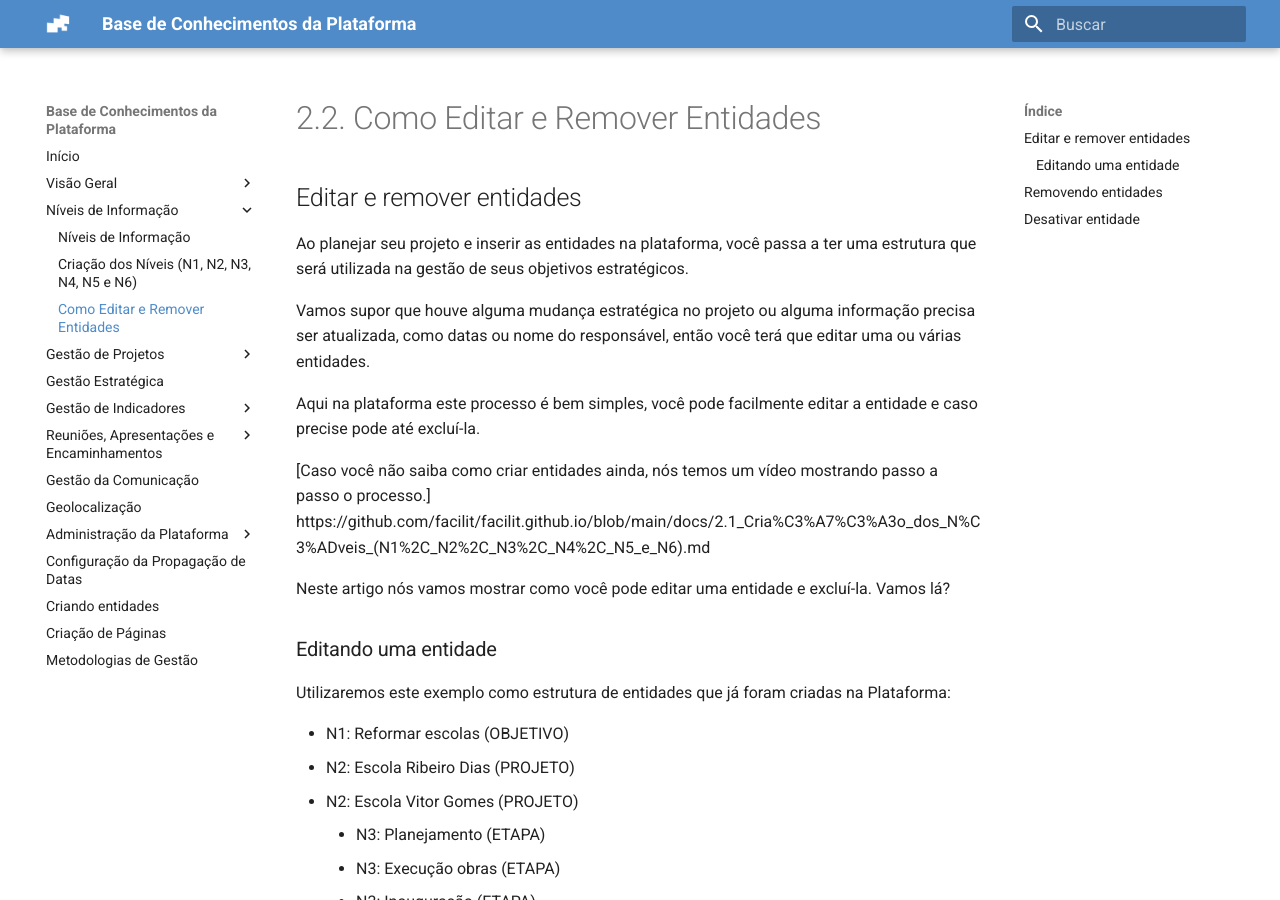
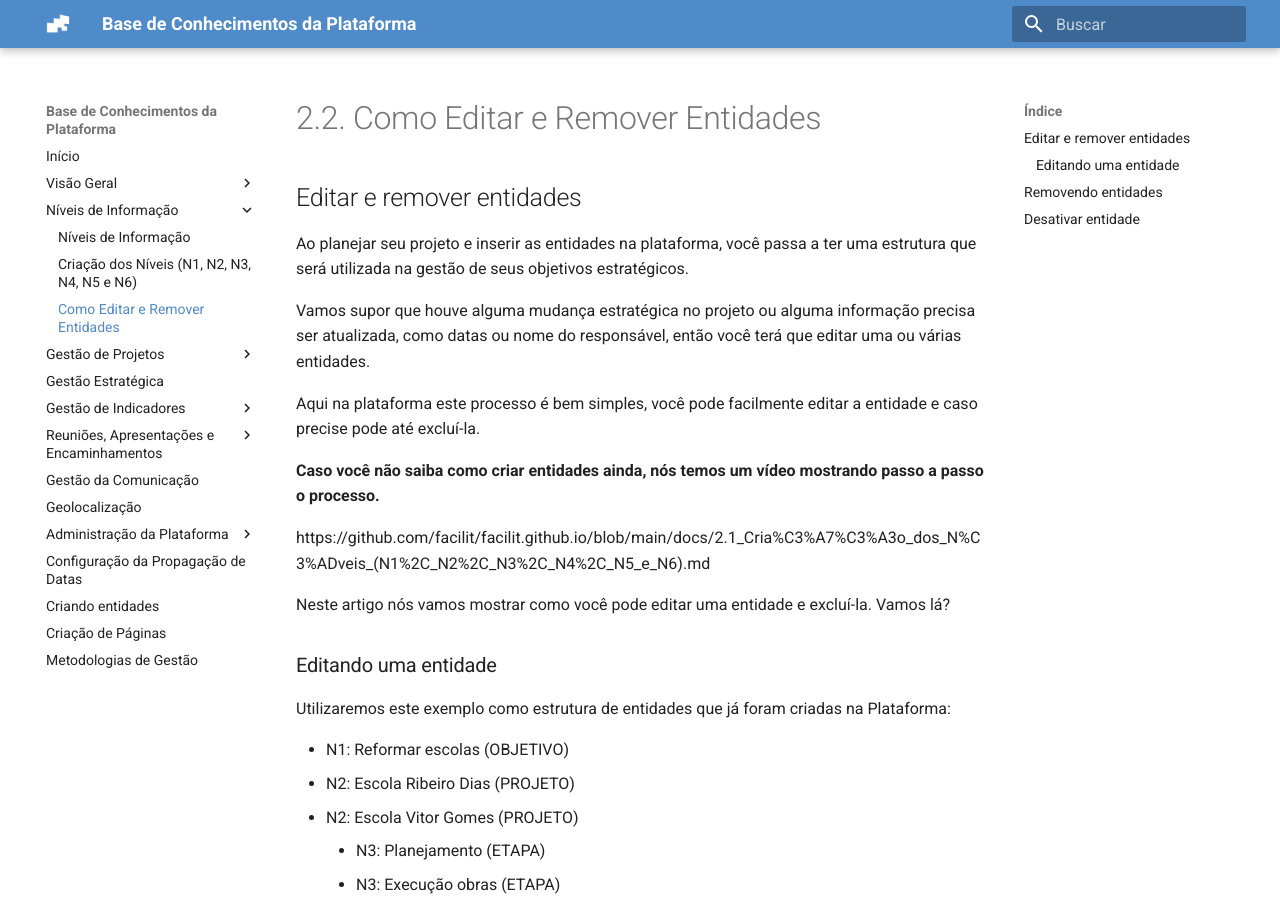
Before and after one commit to facilit/facilit.github.io, an MkDocs documentation site: the page built from docs/2.2_Como_Editar_e_Remover_Entidades.md, in a window 1280 px wide and 900 px high. Built offline with MkDocs 1.6.1 and Material for MkDocs 9.7.7, drawn with Linux system fonts in a browser that asks for light colours.

```diff
--- a/docs/2.2_Como_Editar_e_Remover_Entidades.md
+++ b/docs/2.2_Como_Editar_e_Remover_Entidades.md
@@ -8,7 +8,8 @@ Vamos supor que houve alguma mudança estratégica no projeto ou alguma informa
 
 Aqui na plataforma este processo é bem simples, você pode facilmente editar a entidade e caso precise pode até excluí-la.
 
-[Caso você não saiba como criar entidades ainda, nós temos um vídeo mostrando passo a passo o processo.]
+**Caso você não saiba como criar entidades ainda, nós temos um vídeo mostrando passo a passo o processo.**
+
 https://github.com/facilit/facilit.github.io/blob/main/docs/2.1_Cria%C3%A7%C3%A3o_dos_N%C3%ADveis_(N1%2C_N2%2C_N3%2C_N4%2C_N5_e_N6).md
 
 Neste artigo nós vamos mostrar como você pode editar uma entidade e excluí-la. Vamos lá?
```
